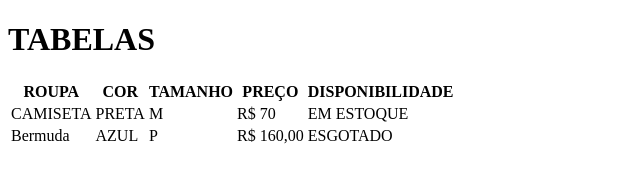
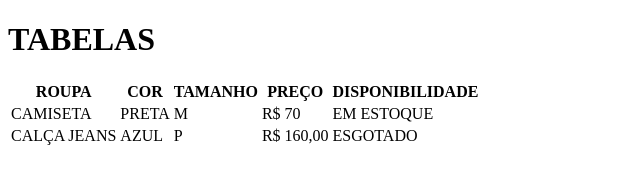
Before and after one commit to Hemilly-Yasmim/Aula-Tabela, a plain HTML site: page index.html in a window 1280 px wide. Shown: the whole page, without its empty margins (0-640 px from the left). Drawn offline with Linux system fonts and the light colour scheme.

Commit message:
trocado a palavra bermuda

```diff
--- a/index.html
+++ b/index.html
@@ -26,7 +26,7 @@
         </tr>
         <tr>
 
-             <td>Bermuda</td>
+             <td>CALÇA JEANS</td>
              <td>AZUL</td>
              <td>P</td>
              <td>R$ 160,00</td>
```
